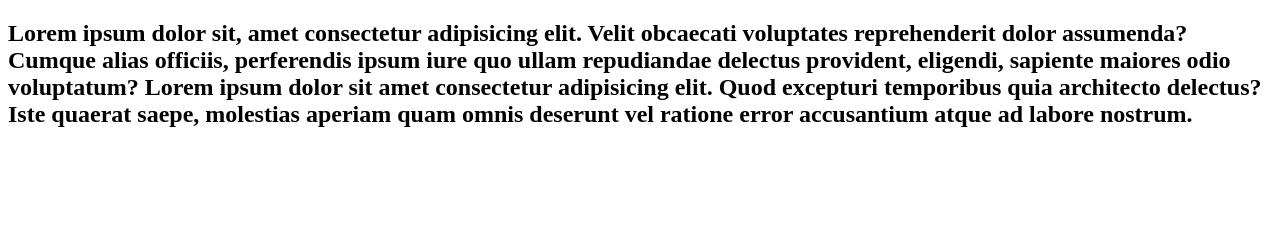
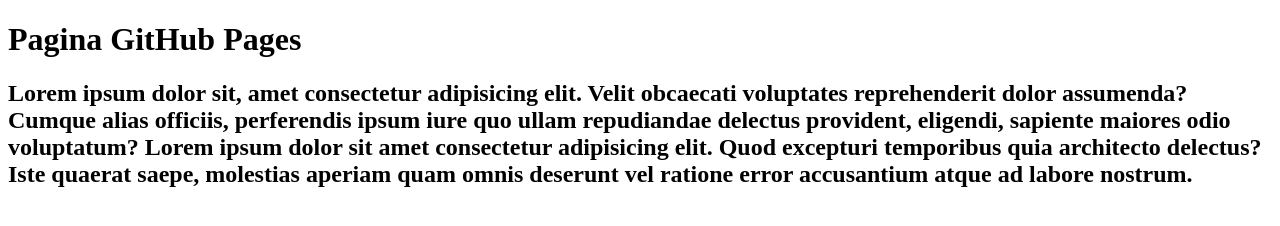
Before and after one commit to armando-c22/pruebaHTML, a plain HTML site: page index.html in a window 1280 px wide. Drawn offline with Linux system fonts and the light colour scheme.

Commit message:
Modificacion de index

```diff
--- a/index.html
+++ b/index.html
@@ -4,10 +4,11 @@
     <meta charset="UTF-8">
     <meta http-equiv="X-UA-Compatible" content="IE=edge">
     <meta name="viewport" content="width=device-width, initial-scale=1.0">
-    <title>Document</title>
+    <title>GitHub Pages</title>
 </head>
 <body>
     <div>
+        <h1>Pagina GitHub Pages</h1>
         <h2>Lorem ipsum dolor sit, amet consectetur adipisicing elit. Velit obcaecati voluptates reprehenderit dolor assumenda? Cumque alias officiis, perferendis ipsum iure quo ullam repudiandae delectus provident, eligendi, sapiente maiores odio voluptatum? Lorem ipsum dolor sit amet consectetur adipisicing elit. Quod excepturi temporibus quia architecto delectus? Iste quaerat saepe, molestias aperiam quam omnis deserunt vel ratione error accusantium atque ad labore nostrum.</h2>
     </div>
 </body>
```
